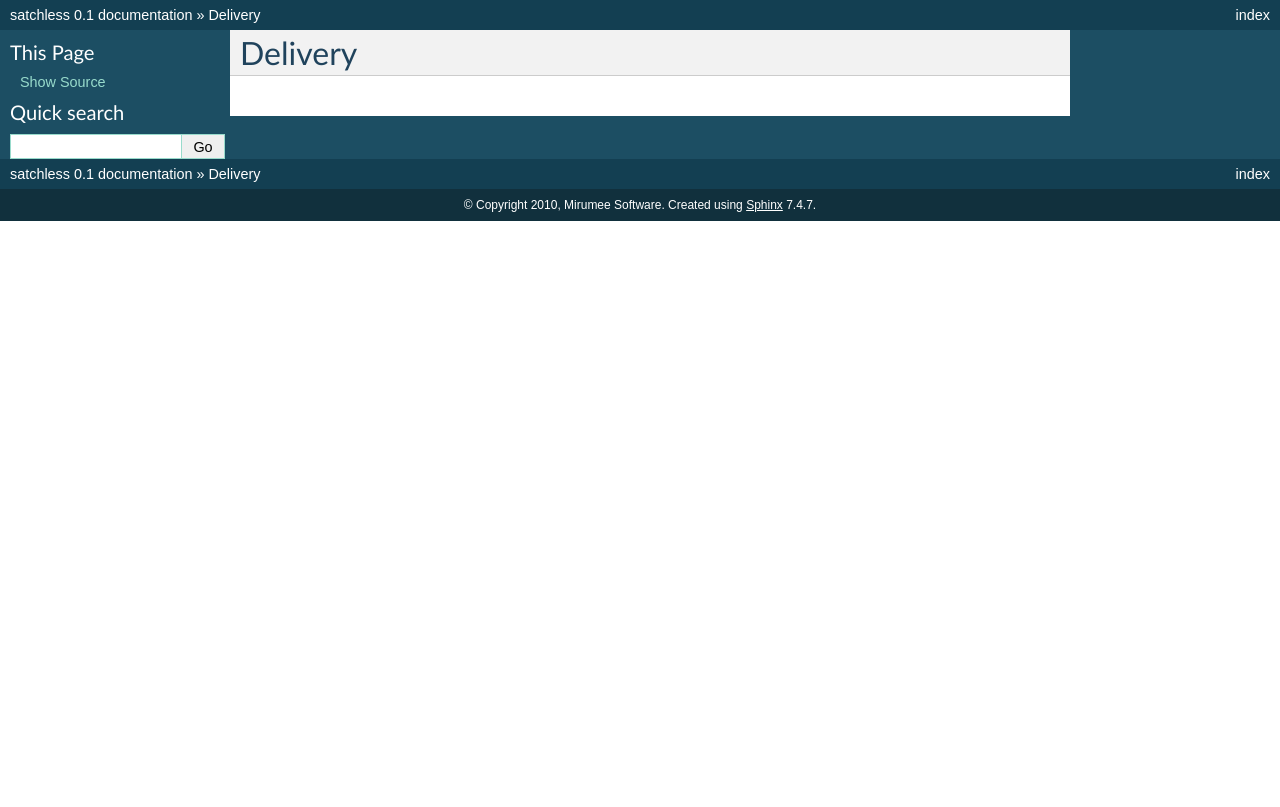
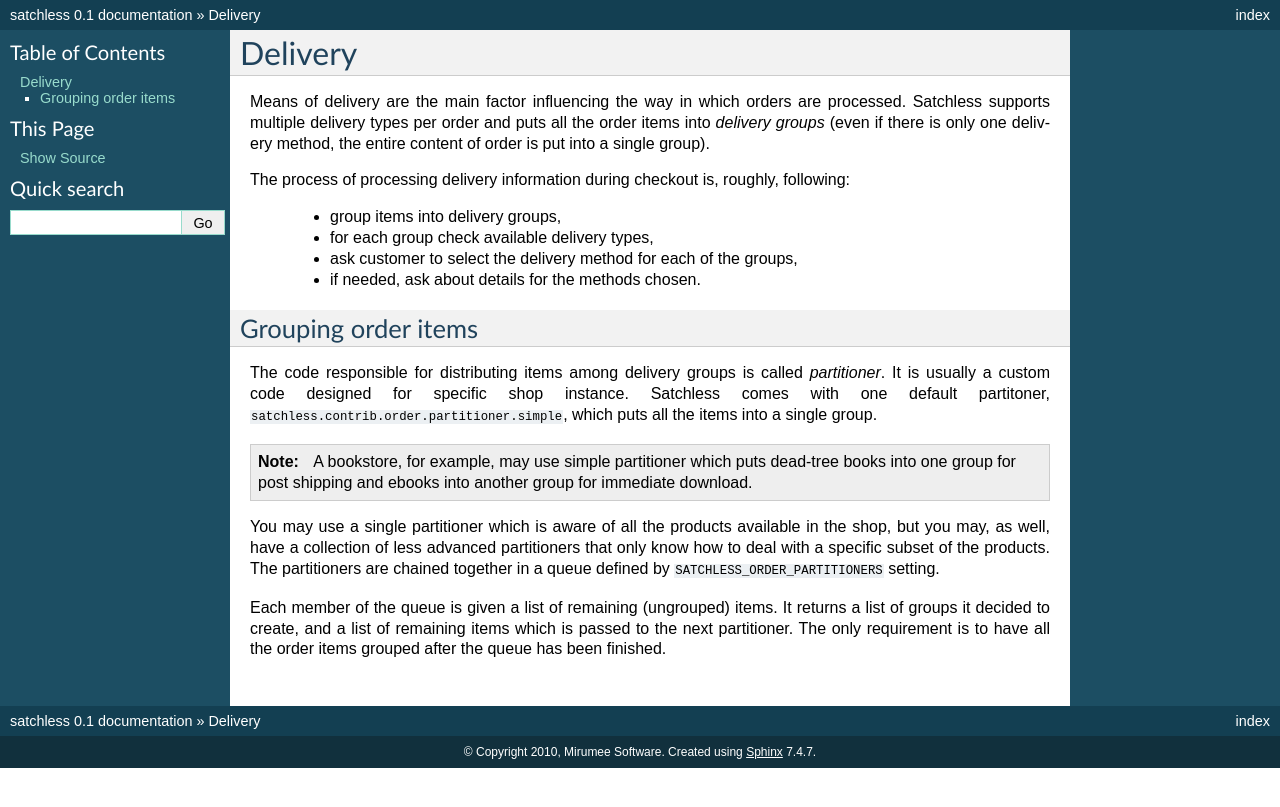
Before and after one commit to mirumee/satchless, a Sphinx documentation site: the page built from doc/checkout/delivery.rst, in a window 1280 px wide. Shown: the top 807 px of the page. Built offline with Sphinx 7.4.7, drawn with Linux system fonts in a browser that asks for light colours.

Commit message:
On partitioners

```diff
--- a/doc/checkout/delivery.rst
+++ b/doc/checkout/delivery.rst
@@ -3,3 +3,41 @@
 ========
 Delivery
 ========
+
+Means of delivery are the main factor influencing the way in which orders are
+processed. Satchless supports multiple delivery types per order and puts all
+the order items into *delivery groups* (even if there is only one delivery
+method, the entire content of order is put into a single group).
+
+The process of processing delivery information during checkout is, roughly,
+following:
+
+    * group items into delivery groups,
+    * for each group check available delivery types,
+    * ask customer to select the delivery method for each of the groups,
+    * if needed, ask about details for the methods chosen.
+
+Grouping order items
+--------------------
+
+The code responsible for distributing items among delivery groups is called
+*partitioner*. It is usually a custom code designed for specific shop instance.
+Satchless comes with one default partitoner,
+``satchless.contrib.order.partitioner.simple``, which puts all the items into
+a single group.
+
+.. note::
+   A bookstore, for example, may use simple partitioner which puts dead-tree
+   books into one group for post shipping and ebooks into another group for
+   immediate download.
+
+You may use a single partitioner which is aware of all the products available
+in the shop, but you may, as well, have a collection of less advanced
+partitioners that only know how to deal with a specific subset of the products.
+The partitioners are chained together in a queue defined by
+``SATCHLESS_ORDER_PARTITIONERS`` setting.
+
+Each member of the queue is given a list of remaining (ungrouped) items. It
+returns a list of groups it decided to create, and a list of remaining items
+which is passed to the next partitioner. The only requirement is to have all
+the order items grouped after the queue has been finished.
```
